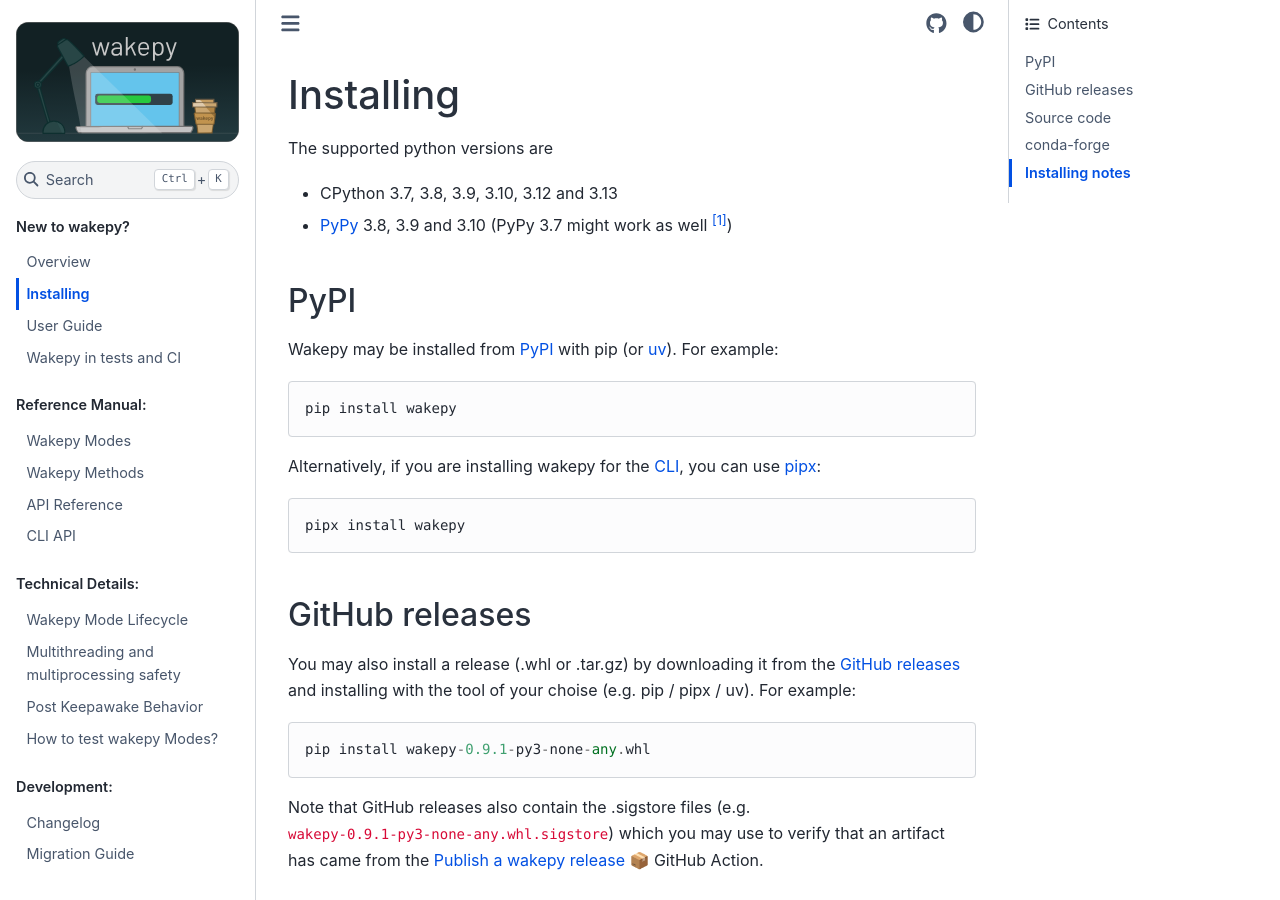
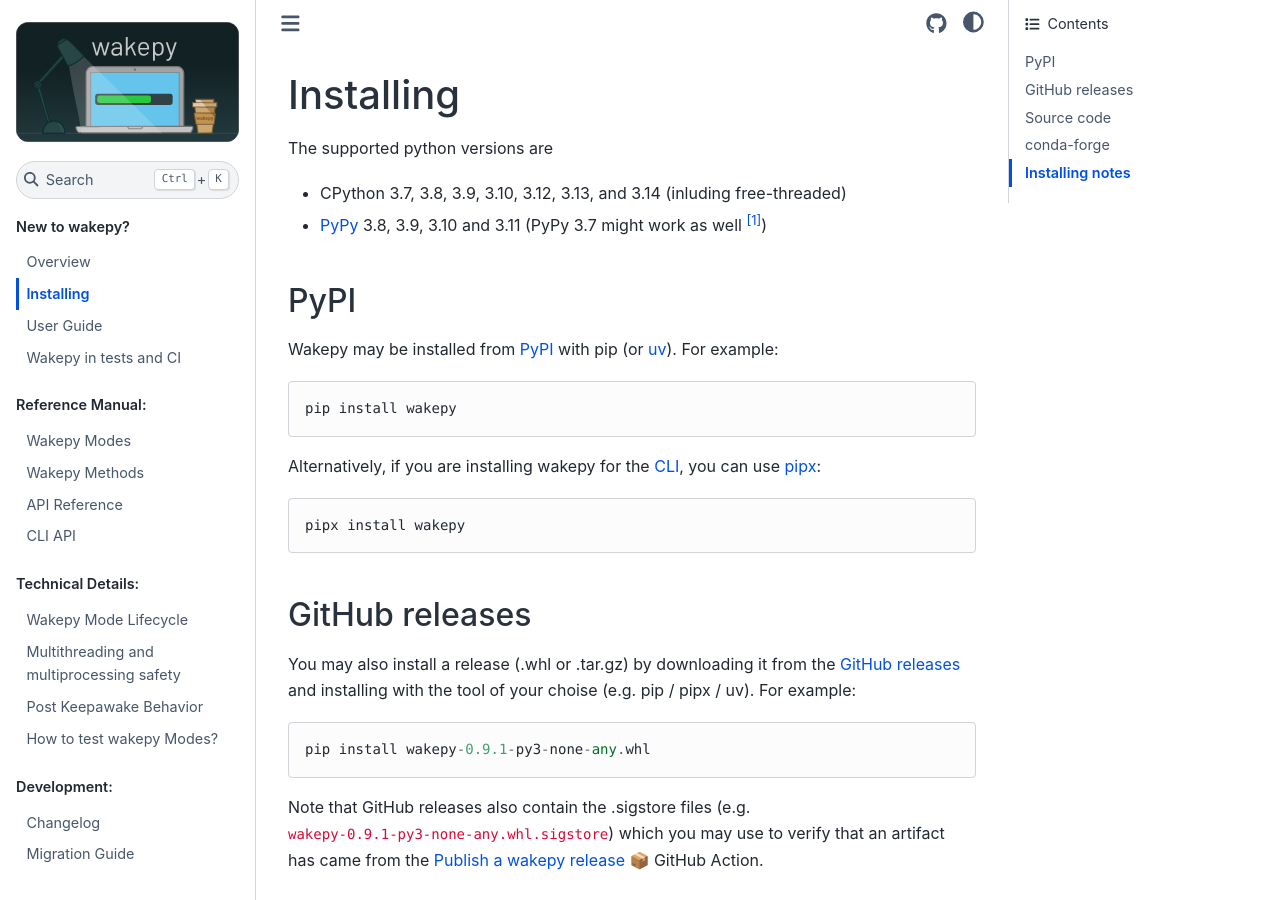
Before and after one commit to fohrloop/wakepy, a Sphinx documentation site: the page built from docs/source/installing.md, in a window 1280 px wide and 900 px high. Built offline with Sphinx 7.4.7 and the Sphinx Book theme 1.1.4, drawn with Linux system fonts in a browser that asks for light colours; the version number could not be read and is left out.

Commit message:
PyPy3.11 and CPython 3.14/3.14t support (#482)
Closes: #414
Closes: #481

Add CI tests for PyPy3.11, CPython 3.14 and CPython 3.14 free-threaded

```diff
--- a/docs/source/installing.md
+++ b/docs/source/installing.md
@@ -2,8 +2,8 @@
 
 The supported python versions are
 
-- CPython 3.7, 3.8, 3.9, 3.10, 3.12 and 3.13
-- [PyPy](https://pypy.org/) 3.8, 3.9 and 3.10 (PyPy 3.7 might work as well [^pypy37])
+- CPython 3.7, 3.8, 3.9, 3.10, 3.12, 3.13, and 3.14 (inluding free-threaded)
+- [PyPy](https://pypy.org/) 3.8, 3.9, 3.10 and 3.11 (PyPy 3.7 might work as well [^pypy37])
 
 [^pypy37]: The PyPy 3.7 also passes unit tests but cannot be used with mypy, so it's not officially supported. See: [this comment in wakepy/#393](https://github.com/fohrloop/wakepy/pull/393#issuecomment-2362974437)
 
--- a/pyproject.toml
+++ b/pyproject.toml
@@ -41,6 +41,10 @@
     "Programming Language :: Python :: 3.11",
     "Programming Language :: Python :: 3.12",
     "Programming Language :: Python :: 3.13",
+    "Programming Language :: Python :: 3.14",
+    "Programming Language :: Python :: Free Threading",
+    "Programming Language :: Python :: Implementation :: CPython",
+    "Programming Language :: Python :: Implementation :: PyPy",
     "Topic :: Utilities",
 ]
 
```
Also changed, not shown: README.md (+1 -1 lines), docs/source/changelog.md (+1 -1 lines), 5 other files.
